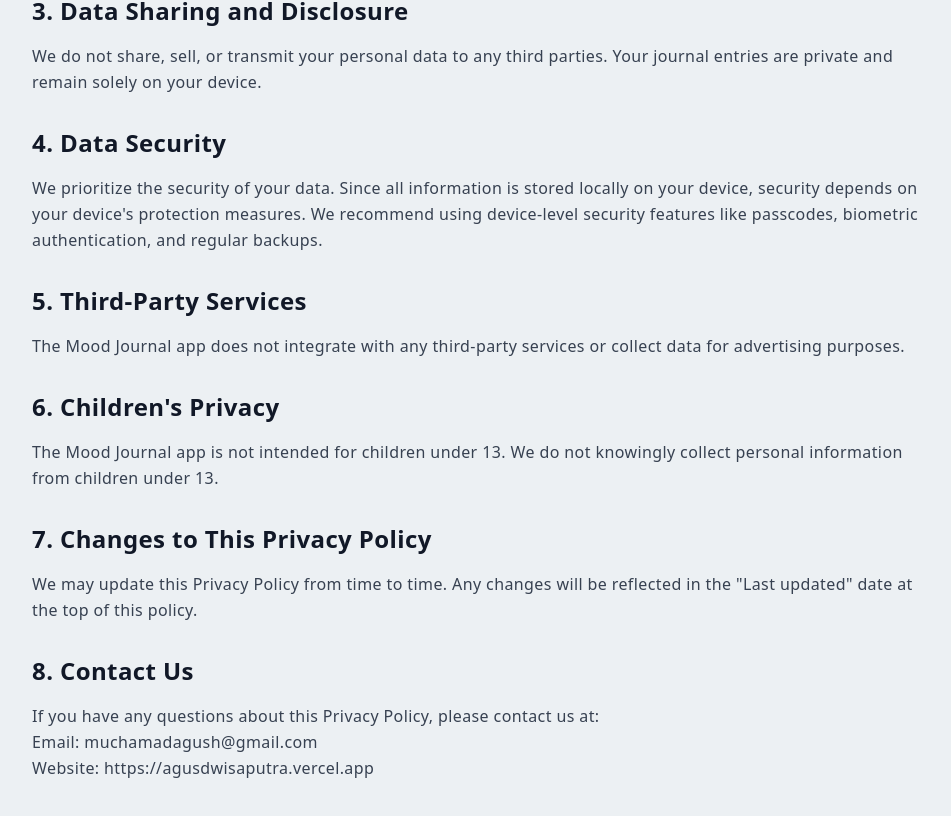
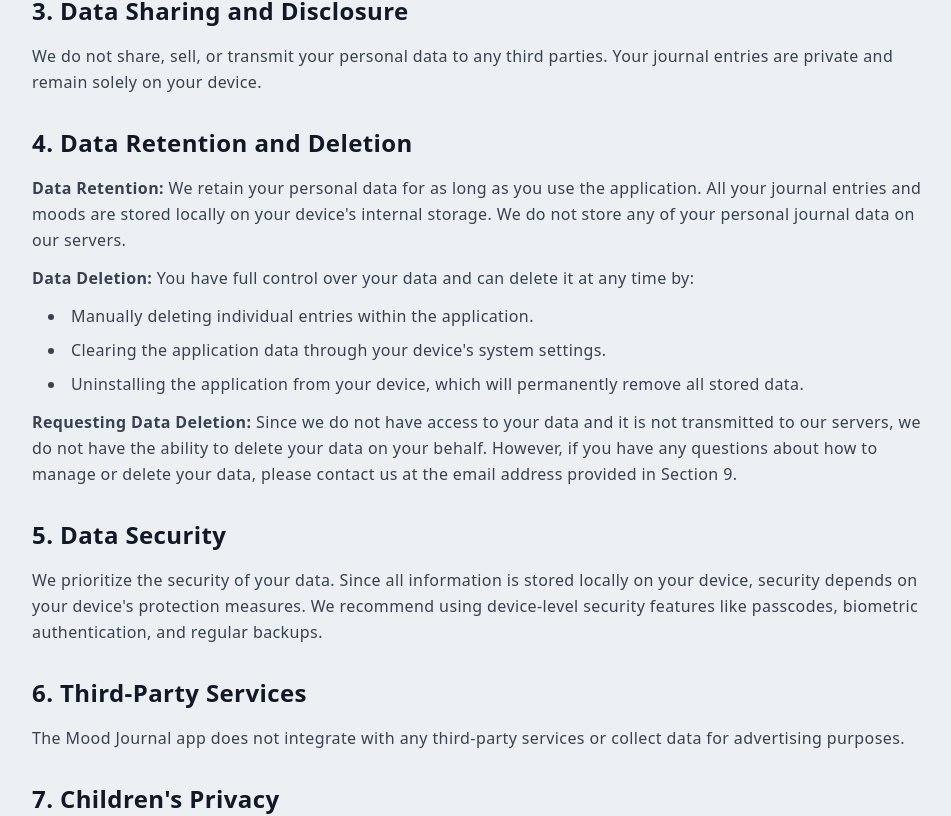
Before and after one commit to muchamadagush/my-portfolio, a Next.js app: page /apps/mood/privacy in a window 1280 px wide. Shown: the part 855-1671 px from the top of the page, without its empty margins (158-1109 px from the left). Built offline with nearby package versions, Linux system fonts and the light colour scheme.

Commit message:
feat: add privacy policy page for Mood Journal app

```diff
--- a/pages/apps/mood/privacy.tsx
+++ b/pages/apps/mood/privacy.tsx
@@ -21,7 +21,7 @@
               Privacy Policy - Mood Journal
             </h2>
             <p className="py-2 text-gray-600">
-              Last updated: {new Date().toLocaleDateString('en-US', { year: 'numeric', month: 'long', day: 'numeric' })}
+              Last updated: April 17, 2026
             </p>
           </div>
 
@@ -69,16 +69,38 @@
 
             <section>
               <h3 className="text-2xl font-bold text-gray-900 mb-4">
-                4. Data Security
+                4. Data Retention and Deletion
+              </h3>
+              <div className="space-y-3 leading-relaxed">
+                <p>
+                  <strong>Data Retention:</strong> We retain your personal data for as long as you use the application. All your journal entries and moods are stored locally on your device&apos;s internal storage. We do not store any of your personal journal data on our servers.
+                </p>
+                <p>
+                  <strong>Data Deletion:</strong> You have full control over your data and can delete it at any time by:
+                </p>
+                <ul className="list-disc list-inside space-y-2 ml-4">
+                  <li>Manually deleting individual entries within the application.</li>
+                  <li>Clearing the application data through your device&apos;s system settings.</li>
+                  <li>Uninstalling the application from your device, which will permanently remove all stored data.</li>
+                </ul>
+                <p className="mt-4">
+                  <strong>Requesting Data Deletion:</strong> Since we do not have access to your data and it is not transmitted to our servers, we do not have the ability to delete your data on your behalf. However, if you have any questions about how to manage or delete your data, please contact us at the email address provided in Section 9.
+                </p>
+              </div>
+            </section>
+
+            <section>
+              <h3 className="text-2xl font-bold text-gray-900 mb-4">
+                5. Data Security
               </h3>
               <p className="leading-relaxed">
-                We prioritize the security of your data. Since all information is stored locally on your device, security depends on your device's protection measures. We recommend using device-level security features like passcodes, biometric authentication, and regular backups.
+                We prioritize the security of your data. Since all information is stored locally on your device, security depends on your device&apos;s protection measures. We recommend using device-level security features like passcodes, biometric authentication, and regular backups.
               </p>
             </section>
 
             <section>
               <h3 className="text-2xl font-bold text-gray-900 mb-4">
-                5. Third-Party Services
+                6. Third-Party Services
               </h3>
               <p className="leading-relaxed">
                 The Mood Journal app does not integrate with any third-party services or collect data for advertising purposes.
@@ -87,7 +109,7 @@
 
             <section>
               <h3 className="text-2xl font-bold text-gray-900 mb-4">
-                6. Children's Privacy
+                7. Children&apos;s Privacy
               </h3>
               <p className="leading-relaxed">
                 The Mood Journal app is not intended for children under 13. We do not knowingly collect personal information from children under 13.
@@ -96,7 +118,7 @@
 
             <section>
               <h3 className="text-2xl font-bold text-gray-900 mb-4">
-                7. Changes to This Privacy Policy
+                8. Changes to This Privacy Policy
               </h3>
               <p className="leading-relaxed">
                 We may update this Privacy Policy from time to time. Any changes will be reflected in the "Last updated" date at the top of this policy.
@@ -105,7 +127,7 @@
 
             <section>
               <h3 className="text-2xl font-bold text-gray-900 mb-4">
-                8. Contact Us
+                9. Contact Us
               </h3>
               <p className="leading-relaxed">
                 If you have any questions about this Privacy Policy, please contact us at:
```
